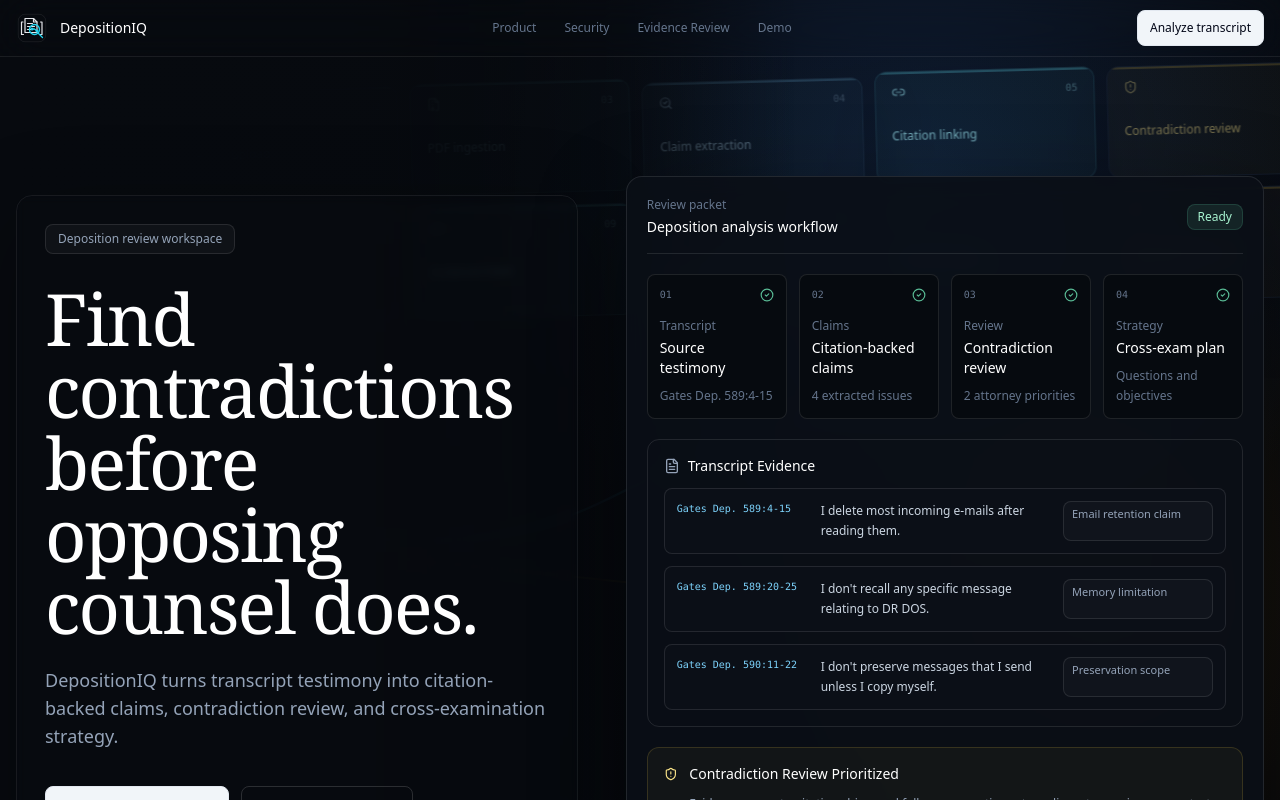
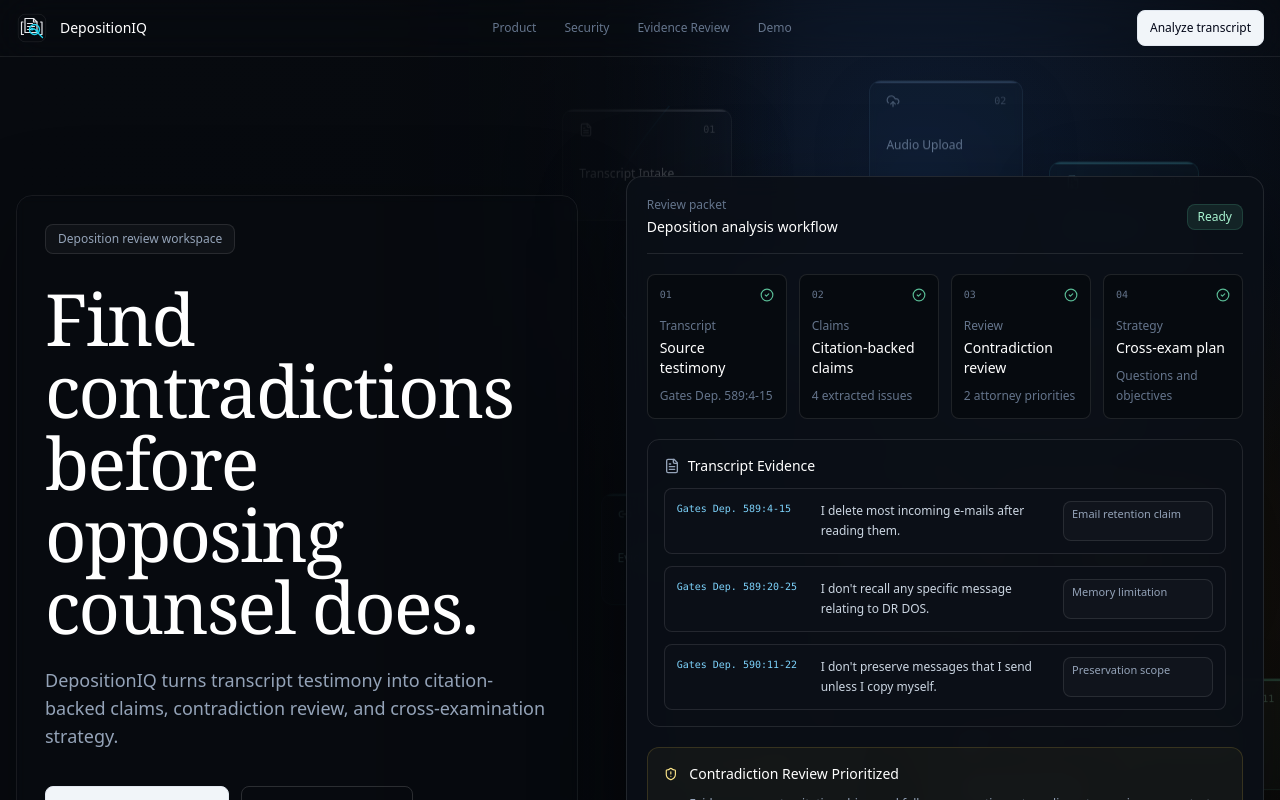
Before and after one commit to rkaran-max/depositioniq, a Next.js app in the folder frontend/: page / in a window 1280 px wide. Shown: the top 800 px of the page. Built offline with nearby package versions, Linux system fonts and the light colour scheme.

Commit message:
Add evidence graph hero background

```diff
--- a/frontend/components/hero.tsx
+++ b/frontend/components/hero.tsx
@@ -1,5 +1,6 @@
 "use client";
 
+import { useState } from "react";
 import Link from "next/link";
 import { motion } from "framer-motion";
 import {
@@ -58,18 +59,18 @@
 ];
 
 const backgroundTiles = [
-  { label: "Transcript intake", icon: FileText, accent: "bg-slate-300", tone: "text-slate-200 border-white/10 bg-white/[0.035]" },
-  { label: "Audio upload", icon: UploadCloud, accent: "bg-blue-300", tone: "text-blue-200 border-blue-300/15 bg-blue-300/[0.045]" },
-  { label: "PDF ingestion", icon: FileArchive, accent: "bg-cyan-300", tone: "text-cyan-200 border-cyan-300/15 bg-cyan-300/[0.045]" },
-  { label: "Claim extraction", icon: SearchCheck, accent: "bg-sky-300", tone: "text-sky-200 border-sky-300/15 bg-sky-300/[0.05]" },
-  { label: "Citation linking", icon: Link2, accent: "bg-cyan-300", tone: "text-cyan-200 border-cyan-300/15 bg-cyan-300/[0.05]" },
-  { label: "Contradiction review", icon: ShieldAlert, accent: "bg-amber-300", tone: "text-amber-200 border-amber-300/18 bg-amber-300/[0.055]" },
-  { label: "Recall gaps", icon: MessageSquareQuote, accent: "bg-amber-300", tone: "text-amber-200 border-amber-300/18 bg-amber-300/[0.045]" },
-  { label: "Cross-exam strategy", icon: MessageSquareQuote, accent: "bg-violet-300", tone: "text-violet-200 border-violet-300/15 bg-violet-300/[0.05]" },
-  { label: "Evidence trace", icon: Link2, accent: "bg-cyan-300", tone: "text-cyan-200 border-cyan-300/15 bg-cyan-300/[0.045]" },
-  { label: "Report export", icon: FileCheck2, accent: "bg-emerald-300", tone: "text-emerald-200 border-emerald-300/15 bg-emerald-300/[0.05]" },
-  { label: "Attorney review", icon: CheckCircle2, accent: "bg-emerald-300", tone: "text-emerald-200 border-emerald-300/15 bg-emerald-300/[0.045]" },
-  { label: "Preservation issues", icon: ShieldAlert, accent: "bg-amber-300", tone: "text-amber-200 border-amber-300/18 bg-amber-300/[0.05]" },
+  { label: "Transcript Intake", icon: FileText, accent: "bg-slate-300", tone: "text-slate-200 border-white/10 bg-white/[0.04] hover:border-slate-200/25", x: "44%", y: "10%", width: "170px" },
+  { label: "Audio Upload", icon: UploadCloud, accent: "bg-blue-300", tone: "text-blue-200 border-blue-300/15 bg-blue-300/[0.045] hover:border-blue-300/35", x: "68%", y: "8%", width: "154px" },
+  { label: "PDF Ingestion", icon: FileArchive, accent: "bg-cyan-300", tone: "text-cyan-200 border-cyan-300/15 bg-cyan-300/[0.045] hover:border-cyan-300/35", x: "82%", y: "16%", width: "150px" },
+  { label: "Claim Extraction", icon: SearchCheck, accent: "bg-sky-300", tone: "text-sky-200 border-sky-300/15 bg-sky-300/[0.055] hover:border-sky-300/35", x: "57%", y: "26%", width: "172px" },
+  { label: "Citation Linking", icon: Link2, accent: "bg-cyan-300", tone: "text-cyan-200 border-cyan-300/15 bg-cyan-300/[0.055] hover:border-cyan-300/35", x: "75%", y: "31%", width: "164px" },
+  { label: "Evidence Trace", icon: Link2, accent: "bg-cyan-300", tone: "text-cyan-200 border-cyan-300/15 bg-cyan-300/[0.045] hover:border-cyan-300/35", x: "47%", y: "48%", width: "158px" },
+  { label: "Contradiction Review", icon: ShieldAlert, accent: "bg-amber-300", tone: "text-amber-200 border-amber-300/18 bg-amber-300/[0.055] hover:border-amber-300/40", x: "65%", y: "52%", width: "190px" },
+  { label: "Recall Gaps", icon: MessageSquareQuote, accent: "bg-amber-300", tone: "text-amber-200 border-amber-300/18 bg-amber-300/[0.045] hover:border-amber-300/40", x: "84%", y: "48%", width: "148px" },
+  { label: "Preservation Issues", icon: ShieldAlert, accent: "bg-amber-300", tone: "text-amber-200 border-amber-300/18 bg-amber-300/[0.05] hover:border-amber-300/40", x: "52%", y: "68%", width: "184px" },
+  { label: "Cross-Exam Strategy", icon: MessageSquareQuote, accent: "bg-violet-300", tone: "text-violet-200 border-violet-300/15 bg-violet-300/[0.055] hover:border-violet-300/35", x: "74%", y: "70%", width: "190px" },
+  { label: "Attorney Review", icon: CheckCircle2, accent: "bg-emerald-300", tone: "text-emerald-200 border-emerald-300/15 bg-emerald-300/[0.05] hover:border-emerald-300/35", x: "88%", y: "66%", width: "166px" },
+  { label: "Report Export", icon: FileCheck2, accent: "bg-emerald-300", tone: "text-emerald-200 border-emerald-300/15 bg-emerald-300/[0.05] hover:border-emerald-300/35", x: "69%", y: "86%", width: "156px" },
 ];
 
 const ribbonItems = [
@@ -110,84 +111,109 @@
 }
 
 function EvidenceSurface() {
+  const [activeTile, setActiveTile] = useState<string | null>(null);
+  const isActive = Boolean(activeTile);
+
   return (
     <div aria-hidden="true" className="pointer-events-none absolute inset-0 overflow-hidden">
       <div className="pointer-events-none absolute inset-0 bg-[radial-gradient(circle_at_72%_18%,rgba(59,130,246,0.16),transparent_28rem),radial-gradient(circle_at_86%_58%,rgba(245,158,11,0.09),transparent_24rem),linear-gradient(180deg,#070A0F_0%,#05070B_76%,#070A0F_100%)]" />
 
-      <motion.div
-        className="pointer-events-auto absolute inset-x-[-4%] top-[8%] h-[720px] opacity-90"
-        animate={{ x: [-8, 8, -8] }}
-        transition={{ duration: 26, repeat: Infinity, ease: "easeInOut" }}
-      >
-        <div className="grid rotate-[-1.5deg] grid-cols-3 gap-3 md:grid-cols-4 lg:grid-cols-6">
-          {backgroundTiles.map((tile, index) => (
-            <motion.div
-              key={tile.label}
-              whileHover={{
-                opacity: 0.92,
-                y: -4,
-                transition: { duration: 0.18 },
-              }}
-              className={`group/tile relative h-28 overflow-hidden rounded-lg border px-4 py-3 text-xs shadow-[0_18px_70px_rgba(0,0,0,0.24)] backdrop-blur-sm transition-colors hover:border-white/25 hover:bg-white/[0.085] ${tile.tone}`}
-              initial={{ opacity: 0.42, y: 8 }}
-              animate={{
-                opacity: index % 4 === 0 ? [0.46, 0.78, 0.46] : [0.34, 0.56, 0.34],
-                y: index % 3 === 0 ? [8, 0, 8] : [0, -5, 0],
-              }}
-              transition={{ duration: 7 + (index % 5), repeat: Infinity, ease: "easeInOut", delay: index * 0.22 }}
-            >
-              <div className={`absolute inset-x-0 top-0 h-0.5 opacity-35 transition-opacity group-hover/tile:opacity-90 ${tile.accent}`} />
-              <div className="flex items-center justify-between">
-                <tile.icon className="size-3.5 opacity-70 transition-opacity group-hover/tile:opacity-100" />
-                <span className="font-mono text-[10px] text-current opacity-45">
-                  {String(index + 1).padStart(2, "0")}
-                </span>
-              </div>
-              <div className="mt-7 font-medium text-current">{tile.label}</div>
-            </motion.div>
-          ))}
-        </div>
-      </motion.div>
-
-      <div className="pointer-events-none absolute inset-x-[-10%] top-[31%] h-[360px] opacity-50">
+      <div className="pointer-events-none absolute right-[-5%] top-[5%] h-[760px] w-[68%]">
         <svg
           className="absolute inset-0 h-full w-full"
-          viewBox="0 0 1440 360"
+          viewBox="0 0 900 760"
           preserveAspectRatio="none"
           role="img"
         >
           <defs>
             <linearGradient id="evidenceLink" x1="0%" y1="0%" x2="100%" y2="0%">
               <stop offset="0%" stopColor="rgba(56,189,248,0)" />
-              <stop offset="52%" stopColor="rgba(56,189,248,0.34)" />
+              <stop offset="52%" stopColor="rgba(56,189,248,0.42)" />
               <stop offset="100%" stopColor="rgba(56,189,248,0)" />
             </linearGradient>
             <linearGradient id="contradictionStroke" x1="0%" y1="0%" x2="100%" y2="0%">
               <stop offset="0%" stopColor="rgba(251,191,36,0)" />
-              <stop offset="50%" stopColor="rgba(251,191,36,0.42)" />
+              <stop offset="50%" stopColor="rgba(251,191,36,0.50)" />
               <stop offset="100%" stopColor="rgba(251,191,36,0)" />
+            </linearGradient>
+            <linearGradient id="reviewStroke" x1="0%" y1="0%" x2="100%" y2="0%">
+              <stop offset="0%" stopColor="rgba(167,139,250,0)" />
+              <stop offset="48%" stopColor="rgba(167,139,250,0.42)" />
+              <stop offset="100%" stopColor="rgba(52,211,153,0.12)" />
             </linearGradient>
           </defs>
           <motion.path
-            d="M-80 210 C 215 76, 442 310, 690 178 S 1080 56, 1520 206"
+            d="M116 120 C 220 190, 288 214, 356 276 S 490 368, 590 358"
             fill="none"
             stroke="url(#evidenceLink)"
-            strokeWidth="2.3"
+            strokeWidth="1.8"
             initial={{ pathLength: 0.2, pathOffset: 0 }}
-            animate={{ pathLength: [0.26, 0.62, 0.26], pathOffset: [0, 0.08, 0] }}
-            transition={{ duration: 11, repeat: Infinity, ease: "easeInOut" }}
+            animate={{ pathLength: [0.24, 0.78, 0.24], pathOffset: [0, 0.06, 0], opacity: isActive ? 0.72 : 0.42 }}
+            transition={{ duration: 10.5, repeat: Infinity, ease: "easeInOut" }}
           />
           <motion.path
-            d="M-40 248 C 240 190, 432 232, 606 250 S 984 312, 1500 162"
+            d="M358 278 C 430 356, 482 405, 535 500 S 650 598, 706 612"
             fill="none"
             stroke="url(#contradictionStroke)"
-            strokeWidth="2.1"
+            strokeWidth="1.9"
             strokeDasharray="10 14"
-            animate={{ pathLength: [0.18, 0.7, 0.18], opacity: [0.18, 0.5, 0.18] }}
+            animate={{ pathLength: [0.18, 0.72, 0.18], opacity: isActive ? [0.4, 0.72, 0.4] : [0.22, 0.52, 0.22] }}
             transition={{ duration: 8.5, repeat: Infinity, ease: "easeInOut" }}
+          />
+          <motion.path
+            d="M202 54 C 152 112, 120 164, 130 220 S 272 352, 286 476"
+            fill="none"
+            stroke="url(#evidenceLink)"
+            strokeWidth="1.35"
+            animate={{ pathLength: [0.18, 0.66, 0.18], opacity: isActive ? [0.32, 0.62, 0.32] : [0.14, 0.34, 0.14] }}
+            transition={{ duration: 12, repeat: Infinity, ease: "easeInOut" }}
+          />
+          <motion.path
+            d="M280 602 C 376 628, 510 658, 620 620 S 730 570, 795 525"
+            fill="none"
+            stroke="url(#reviewStroke)"
+            strokeWidth="1.6"
+            animate={{ pathLength: [0.2, 0.82, 0.2], opacity: isActive ? [0.34, 0.68, 0.34] : [0.16, 0.42, 0.16] }}
+            transition={{ duration: 9.5, repeat: Infinity, ease: "easeInOut" }}
           />
         </svg>
       </div>
+
+      <motion.div
+        className="pointer-events-auto absolute inset-0"
+        animate={{ x: [-5, 5, -5] }}
+        transition={{ duration: 26, repeat: Infinity, ease: "easeInOut" }}
+      >
+        {backgroundTiles.map((tile, index) => (
+          <motion.div
+            key={tile.label}
+            onHoverStart={() => setActiveTile(tile.label)}
+            onHoverEnd={() => setActiveTile(null)}
+            whileHover={{
+              opacity: 0.96,
+              y: -4,
+              transition: { duration: 0.18 },
+            }}
+            className={`group/tile absolute hidden h-28 overflow-hidden rounded-lg border px-4 py-3 text-xs shadow-[0_18px_70px_rgba(0,0,0,0.24)] backdrop-blur-sm transition-colors md:block ${tile.tone}`}
+            style={{ left: tile.x, top: tile.y, width: tile.width }}
+            initial={{ opacity: 0.42, y: 8 }}
+            animate={{
+              opacity: activeTile === tile.label ? 0.96 : index % 4 === 0 ? [0.48, 0.74, 0.48] : [0.34, 0.54, 0.34],
+              y: activeTile === tile.label ? -4 : index % 3 === 0 ? [8, 0, 8] : [0, -4, 0],
+            }}
+            transition={{ duration: 7 + (index % 5), repeat: Infinity, ease: "easeInOut", delay: index * 0.18 }}
+          >
+            <div className={`absolute inset-x-0 top-0 h-0.5 opacity-40 transition-opacity group-hover/tile:opacity-95 ${tile.accent}`} />
+            <div className="flex items-center justify-between">
+              <tile.icon className="size-3.5 opacity-70 transition-opacity group-hover/tile:opacity-100" />
+              <span className="font-mono text-[10px] text-current opacity-45">
+                {String(index + 1).padStart(2, "0")}
+              </span>
+            </div>
+            <div className="mt-7 font-medium text-current">{tile.label}</div>
+          </motion.div>
+        ))}
+      </motion.div>
 
       <div className="pointer-events-none absolute inset-y-0 left-0 w-[62%] bg-[linear-gradient(90deg,#070A0F_0%,rgba(7,10,15,0.985)_46%,rgba(7,10,15,0.80)_76%,transparent_100%)]" />
       <div className="pointer-events-none absolute inset-x-0 bottom-0 h-44 bg-gradient-to-t from-[#070A0F] to-transparent" />
```
